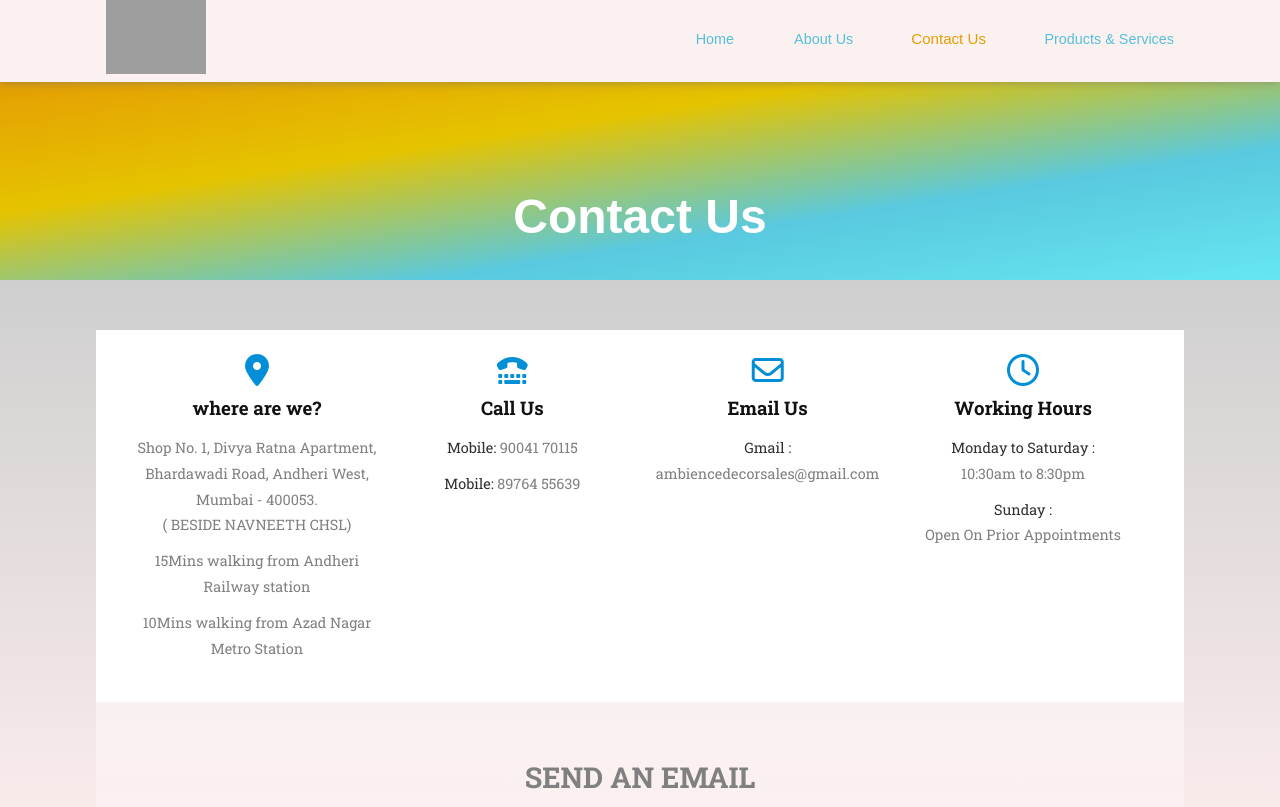
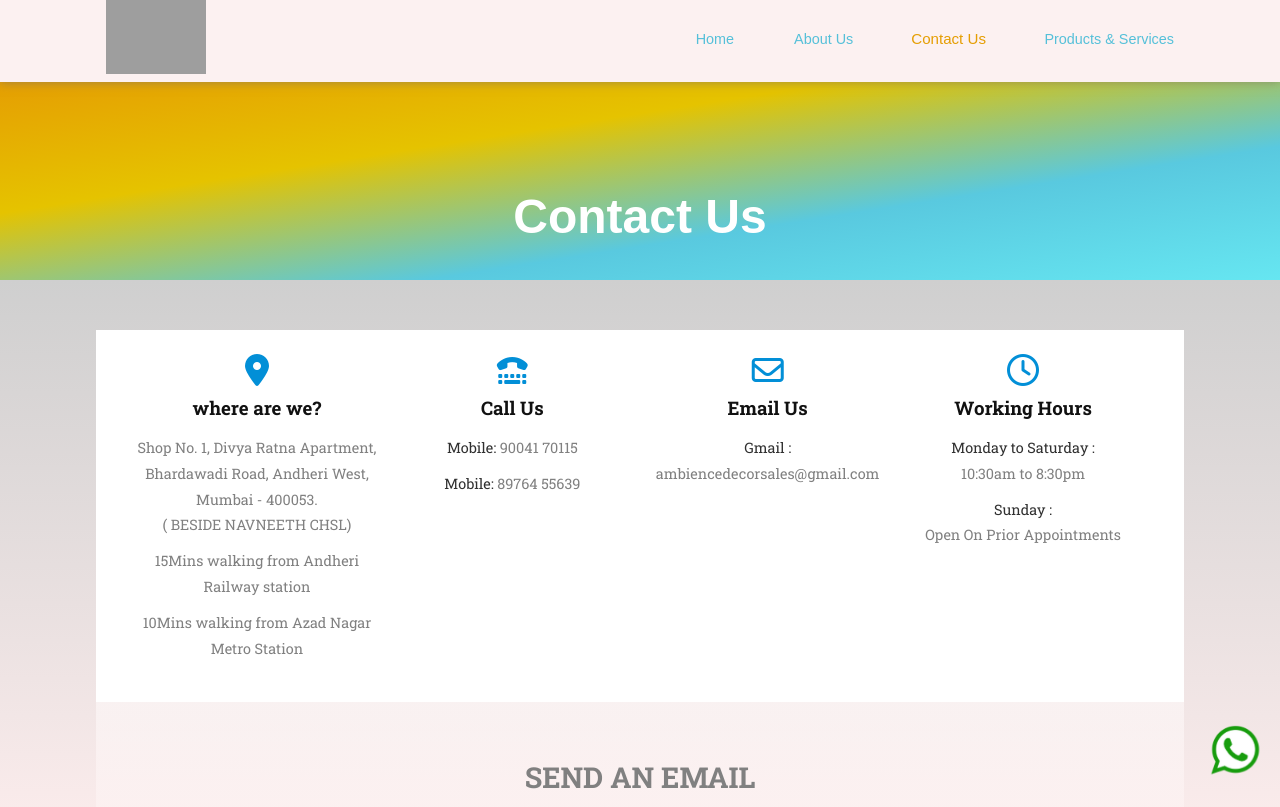
Before and after one commit to arifshaikha/Amience_Decor, a plain HTML site: page contactus.html in a window 1280 px wide. Shown: the top 807 px of the page. Drawn offline with Linux system fonts and the light colour scheme; some packages are replaced by stand-ins of ours; grey boxes are pictures that could not be loaded; a script that the page names is missing.

Commit message:
10 Oct 2023 - second Commit

```diff
--- a/contactus.html
+++ b/contactus.html
@@ -12,6 +12,12 @@
 </head>
 
 <body>
+
+    <div class="whatsappCorner">
+        <a href="https://wa.me/919004170115" target="_blank">
+            <img src="Assets/whatsapp-logo-png-2260.png" alt="sfsdfs" style="width: 50px;">
+        </a>
+    </div>
     <!-- Navbar -->
     <nav>
         <div class="navbar flex container">
@@ -138,8 +144,11 @@
                     <i class="fa-solid fa-location-dot fa-2xl"></i>
                     <h3>where are we? </h3>
                     <a href="https://www.google.com/maps/place/Ambience+Decor/@19.1256495,72.8400321,17z/data=!3m1!4b1!4m6!3m5!1s0x3be7c983add95cbf:0x2901c3925a66478f!8m2!3d19.1256444!4d72.842607!16s%2Fg%2F11jzb1l9yz?entry=ttu"
-                        target="_blank"><p>Shop No. 1, Divya Ratna Apartment, Bhardawadi Road, Andheri West, Mumbai - 400053. <br>( BESIDE
-                        NAVNEETH CHSL)</p></a>
+                        target="_blank">
+                        <p>Shop No. 1, Divya Ratna Apartment, Bhardawadi Road, Andheri West, Mumbai - 400053. <br>(
+                            BESIDE
+                            NAVNEETH CHSL)</p>
+                    </a>
                     <p>15Mins walking from Andheri Railway station</p>
                     <p>10Mins walking from Azad Nagar Metro Station</p>
                 </div>
@@ -152,7 +161,8 @@
                 <div class="emailUsContainer flex">
                     <i class="fa-regular fa-envelope fa-2xl"></i>
                     <h3>Email Us</h3>
-                    <p><span class="highlight">Gmail :</span>  <a href="mailto:ambiencedecorsales@gmail.com"  target="_blank">ambiencedecorsales@gmail.com</a></p>
+                    <p><span class="highlight">Gmail :</span> <a href="mailto:ambiencedecorsales@gmail.com"
+                            target="_blank">ambiencedecorsales@gmail.com</a></p>
                 </div>
                 <div class="workingHourContainer flex">
                     <i class="fa-regular fa-clock fa-2xl"></i>
--- a/style.css
+++ b/style.css
@@ -67,7 +67,20 @@ p {
 
 body {
     color: gray;
+
 }
+
+.whatsappCorner {
+    position: fixed;
+    bottom: 15px;
+    right: 20px;
+    cursor: pointer;
+    z-index: 50;
+}
+.whatsappCorner img{
+    width: 50px;
+}
+
 
 /* image viewer */
 
@@ -560,9 +573,11 @@ select{
 .ratingStar {
     color: #FDCC0D;
 }
-.noColor{
+
+.noColor {
     color: gray;
 }
+
 .upperRight {
     height: 100%;
     width: 40%;
@@ -810,6 +825,9 @@ select{
         /* background-color: rebeccapurple; */
     }
 
+    .whatsappCorner{
+        display: none;
+    }
     .container {
         width: 90vw;
 
@@ -863,7 +881,9 @@ select{
     body {
         /* background-color: rgb(208, 255, 0); */
     }
-
+    .whatsappCorner{
+        display: none;
+    }
     .container {
         width: 100%;
         padding-inline: 20px;
```
Also changed, not shown: aboutus.html (+5 -0 lines), index.html (+6 -0 lines), products.html (+5 -0 lines), Assets/whatsapp-logo-png-2260.png (added).
